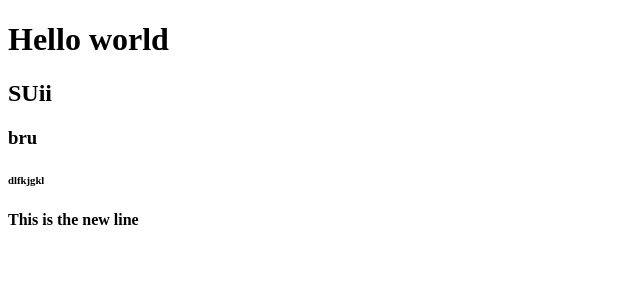
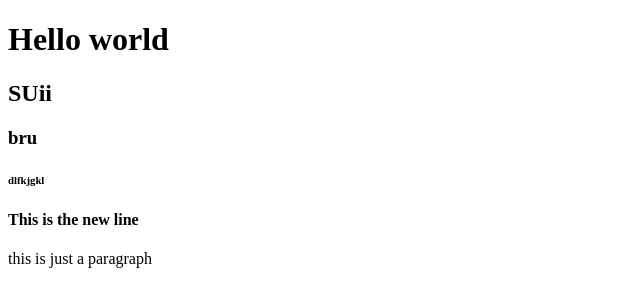
Before and after one commit to chetanguptaa/git-practice, a plain HTML site: page index.html in a window 1280 px wide. Shown: the whole page, without its empty margins (0-640 px from the left). Drawn offline with Linux system fonts and the light colour scheme.

Commit message:
updated index.html"

```diff
--- a/index.html
+++ b/index.html
@@ -9,5 +9,7 @@
 		<h3>bru</h3>
 		<h6>dlfkjgkl</h6>
 		<h4>This is the new line</h4>
+		<p>this is just a paragraph
+		</p>
 	</body>
 </html>
```
